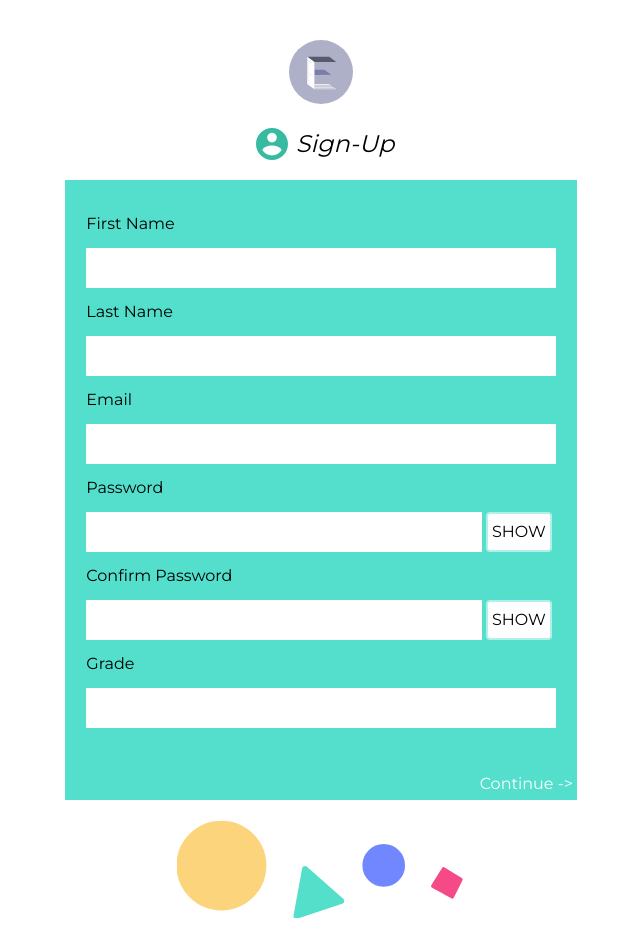
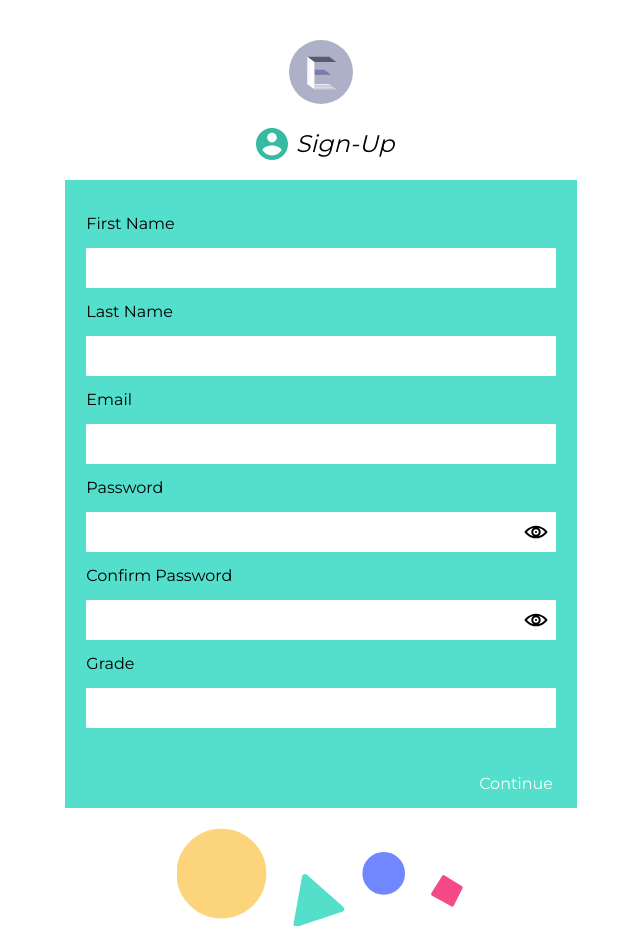
Before and after one commit to codersforcauses/elucidate, a Nuxt app in the folder client/: page /signup in a window 1280 px wide. Shown: the whole page, without its empty margins (319-959 px from the left). Built offline with nearby package versions, Linux system fonts and the light colour scheme.

Commit message:
Password show on hover

```diff
--- a/client/components/InputField.vue
+++ b/client/components/InputField.vue
@@ -1,10 +1,11 @@
 <template>
   <div>
     <label>{{fieldName}}</label>
-    <div class="flex items-center">
+    <div class="relative flex items-center">
       <input v-if="isPassword && !showText" type="password" class="w-full h-10 drop-shadow-lg my-3 px-2" v-model="inputValue">
       <input v-else type="fieldType" class="w-full h-10 drop-shadow-lg my-3 px-2" v-model="inputValue">
-      <button type="button" v-if="isPassword" v-on:click="clickCheck" class="text-center h-10 px-1 mx-1 bg-white border-2 border-green2 rounded">SHOW</button>
+      <!-- <button type="button" v-if="isPassword" v-on:click="clickCheck" class="text-center h-10 px-1 mx-1 bg-white border-2 border-green2 rounded">SHOW</button> -->
+      <img v-if="isPassword" @mouseover="clickCheck" @mouseleave="clickCheck" class="w-6 mx-2 absolute top-auto bottom-auto left-auto right-0" src="~/assets/eye.svg" />
     </div>
   </div>
 </template>
--- a/client/pages/signup.vue
+++ b/client/pages/signup.vue
@@ -12,7 +12,7 @@
           :fieldType="field.type"
           :isPassword="field.isPassword" />
         </form>
-        <p class="self-end mx-1 mb-1 mt-auto text-white drop-shadow-lg">Continue -></p>
+        <button type="button" class="self-end mx-6 mb-3 mt-auto text-white">Continue</button>
       </TealBox>
     </div>
     <AuthFooter />
```
Also changed, not shown: client/assets/eye.svg (added).
